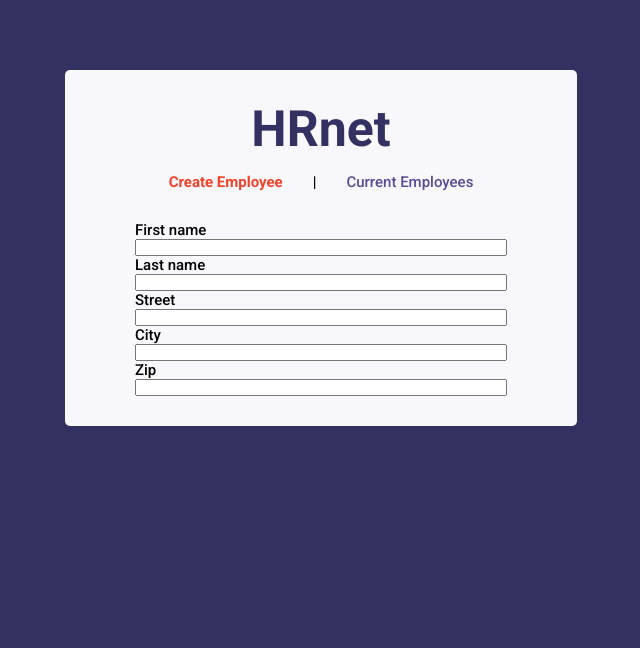
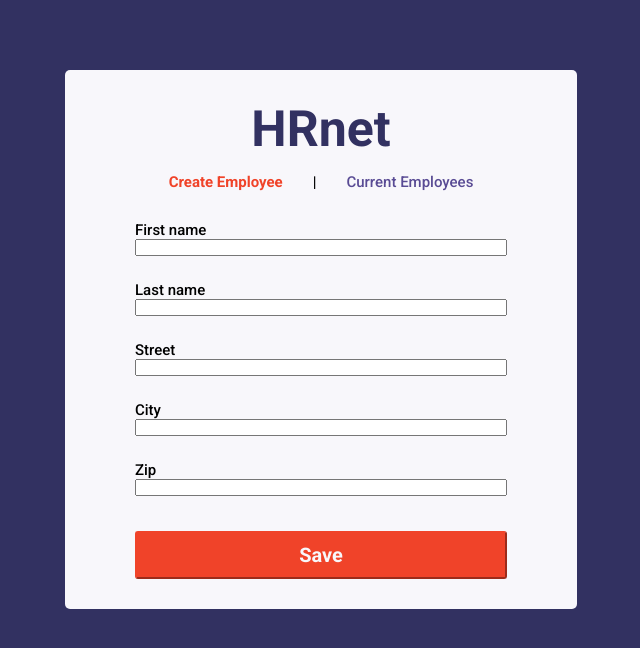
Before and after one commit to remisany/RemiSany_14_08092021, a React (Create React App) app in the folder hrnet/: page / in a window 1280 px wide. Shown: the top 648 px of the page, without its empty margins (319-959 px from the left). Built offline with nearby package versions, Linux system fonts and the light colour scheme.

Commit message:
Design page

```diff
--- a/hrnet/src/pages/CreateEmployee.jsx
+++ b/hrnet/src/pages/CreateEmployee.jsx
@@ -1,10 +1,35 @@
+import styled from "styled-components"
+
 //Components
 import SimpleInput from "../components/SimpleInput"
+
+//Styles
+import colors from "../styles/colors"
+
+const FORM = styled.form`
+    display: flex;
+    flex-direction: column;
+
+    row-gap: 2.5rem;
+`
+
+const BUTTON = styled.button`
+    padding: 1rem;
+    font-size: 2rem;
+    font-weight: bold;
+    margin-top: 1rem;
+    border-color: ${colors.orange};
+    cursor: pointer;
+    border-radius: .3rem;
+    background-color: ${colors.orange};
+    color: ${colors.white};
+`
+
 
 function CreateEmployee () {
     return (
         <main>
-            <form>
+            <FORM>
                 <SimpleInput
                     type = "text"
                     id = "first-name"
@@ -25,7 +50,8 @@ function CreateEmployee () {
                     type = "number"
                     id = "zip"
                 />
-            </form>
+                <BUTTON>Save</BUTTON>
+            </FORM>
         </main>
     )
 }
```
